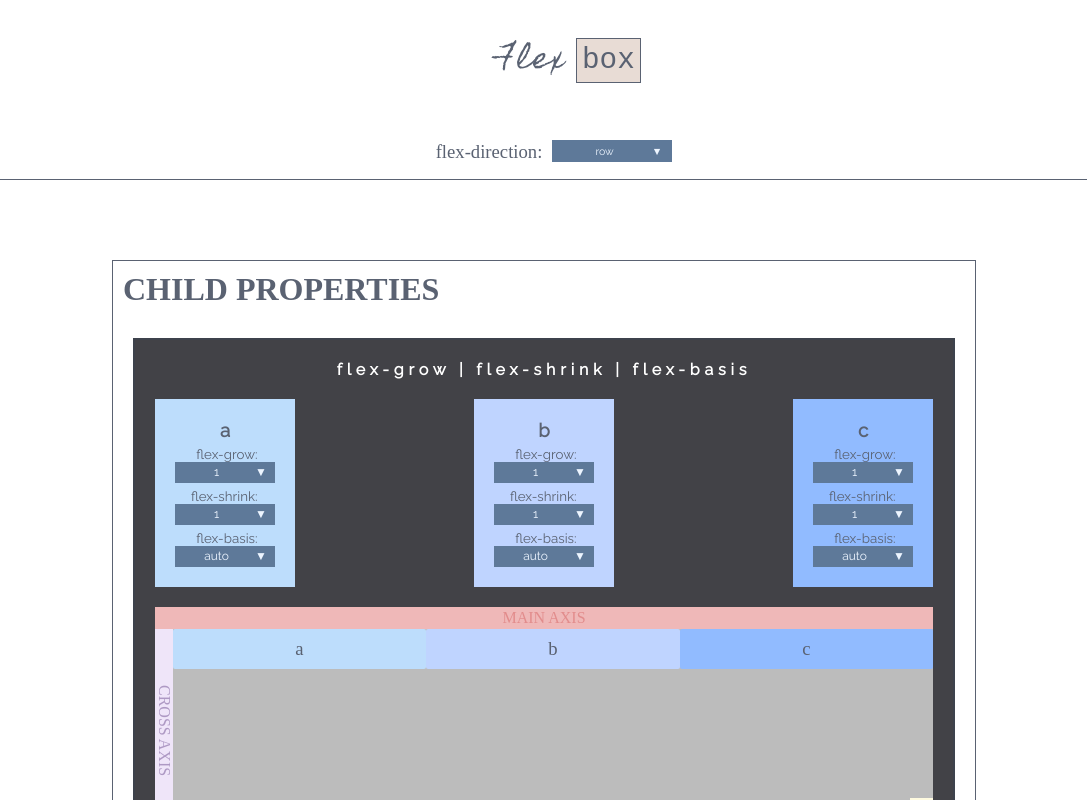
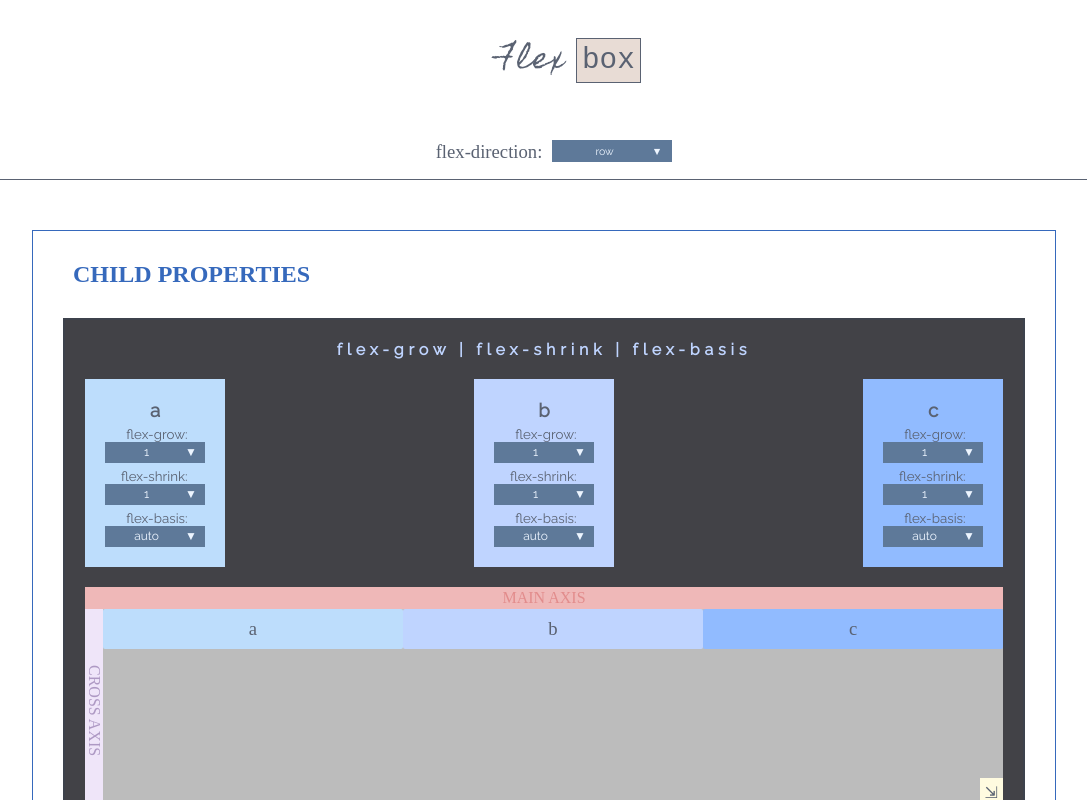
Before and after one commit to mlizchap/flex-box-guide, a React (Create React App) app: page / in a window 1280 px wide. Shown: the top 800 px of the page, without its empty margins (96-1183 px from the left). Built offline with nearby package versions, Linux system fonts and the light colour scheme; a web font is replaced by a local one.

Commit message:
refactored child properties title and border styles to go in the childPropertiesSection index instead of the app component

```diff
--- a/src/components/App.js
+++ b/src/components/App.js
@@ -13,6 +13,14 @@ class App extends Component {
             direction: "row"
          };
     }
+    // changeDirection = () => {
+    //     (this.state.direction === "row") ?
+    //         this.setState({ direction: "column"}) :
+    //         this.setState({ direction: "row"})
+    // }
+    changeFlexDirection = (selectedItem) => {
+        this.setState({ direction: selectedItem})
+    }
     render() {
         return (
             <div>
@@ -23,12 +31,12 @@ class App extends Component {
                     handleSelect={(selectedItem) => this.setState({direction: selectedItem})}
                 />
                 <ContentDisplay>
-                    <div className="childrenPropSection">
+                    {/* <div className="childrenPropSection">
                     <h1 className="mainHeader">CHILD PROPERTIES</h1>
-                        <div className="childrenPropsContent">
+                        <div className="childrenPropsContent"> */}
                             <ChildPropertiesSection flexDirection={this.state.direction}/>
-                        </div>
-                    </div>
+                         {/* </div>
+                    </div> */}
                 </ContentDisplay>
             </StyledApp>
             </div>
@@ -43,26 +51,20 @@ const StyledApp = styled.div`
 `
 
 const ContentDisplay = styled.div`
-    opacity: 1;
-    font-family: ${globalStyle.mainFont}
     width: 80%;
     margin-right: auto;
     margin-left: auto;
-    .mainHeader {
-        //margin-top: 0;
-        //padding-top: 0;
-        padding: 10px;
-        display: inline-block;
-        font-family: ${globalStyle.titleFont};
-        color: ${globalStyle.mainColor}
-    }
-    .childrenPropsContent {
-        padding: 0 20px;
-    }
-    .childrenPropSection {
-        border: 1px solid ${globalStyle.mainColor}
-        //background-color: #c4c4c4;
-        //background-color: rgb(226, 232, 255, .4);
-        margin: 80px;
-    }
+    // .mainHeader {
+    //     padding: 10px;
+    //     display: inline-block;
+    //     font-family: ${globalStyle.titleFont};
+    //     color: ${globalStyle.mainColor}
+    // }
+    // .childrenPropsContent {
+    //     padding: 0 20px;
+    // }
+    // .childrenPropSection {
+    //     border: 1px solid ${globalStyle.mainColor}
+    //     margin: 80px;
+    // }
 `
--- a/src/components/childPropertiesSection/index.js
+++ b/src/components/childPropertiesSection/index.js
@@ -84,7 +84,13 @@ class ChildPropertiesSection extends Component {
     render() {
         return (
             <ChildPropertiesSectionStyle>
-                <div style={{marginBottom: '200px'}}>
+
+                <div>
+
+                    <TitleStyle>
+                        <h3 className="mainHeader">CHILD PROPERTIES</h3>
+                    </TitleStyle>
+
                     <div className="section">
                         <h1>flex-grow | flex-shrink | flex-basis</h1>
                         <ItemInfoCardContainer
@@ -141,14 +147,18 @@ class ChildPropertiesSection extends Component {
 export default ChildPropertiesSection;
 
 const ChildPropertiesSectionStyle = styled.div`
-    //margin-top: 20px;
+    margin: 50px 0 ;
     font-family: ${globalStyle.mainFont}
+    border: 1px solid ${globalStyle.childPropColors.main}
+    padding: 20px 30px;
+
     h1 {
         text-align: center;
         color: white;
         font-family: ${globalStyle.mainFont}
         font-size: 12pt;
         letter-spacing: .3rem;
+        color: ${globalStyle.childPropColors.b}
     }
     .section {
         font-family: ${globalStyle.mainFont}
@@ -158,3 +168,14 @@ const ChildPropertiesSectionStyle = styled.div`
         background-color: #424247;
     }
 `
+
+const TitleStyle = styled.div`
+    .mainHeader {
+        color: ${globalStyle.childPropColors.main}
+        font-family: ${globalStyle.mainFont}
+        font-size: 18pt;
+        padding: 10px;
+        display: inline-block;
+        font-family: ${globalStyle.titleFont};
+    }
+`
--- a/src/globalStyle.js
+++ b/src/globalStyle.js
@@ -1,13 +1,24 @@
 export const globalStyle = {
+    mainColor: '#5a6272',
     dark: '#3a3a3a',
     white: `#fcfcfc`,
     bgColorLight:  `#bcbcbc`,
+
     mainAxisColor: `#e28c8c`,
     mainAxisBgColor: `#efb8b8`,
     crossAxisColor: `#ae99c4`,
     crossAxisBgColor: `#efe5f9`,
 
-    mainColor: '#5a6272',
+    childPropColors: {
+        main: '#3669bc',
+        a: '#bdddfc',
+        b: '#bfd4ff',
+        c: '#91bbff',
+    },
+
+
+
+    // older stuff
     lightblue: `#a9c1d6`,
     darkgray: '#535559',
     mediumgray: '#8c8c8c',
@@ -15,11 +26,7 @@ export const globalStyle = {
     highlight1: '#bcffbc',
     accent1: 'rgb(255, 158, 179, .3)',
     accent2: '#fffbe0',
-    childPropColors: {
-        a: '#bdddfc',
-        b: '#bfd4ff',
-        c: '#91bbff',
-    },
+
 
     mainFont: 'Raleway',
     titleFont: 'Cabin Sketch',
```
